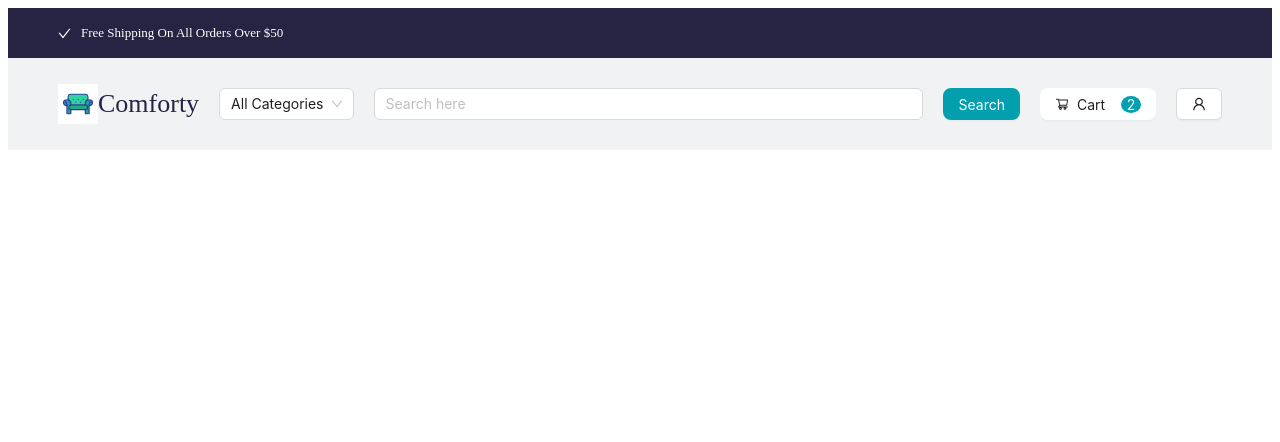
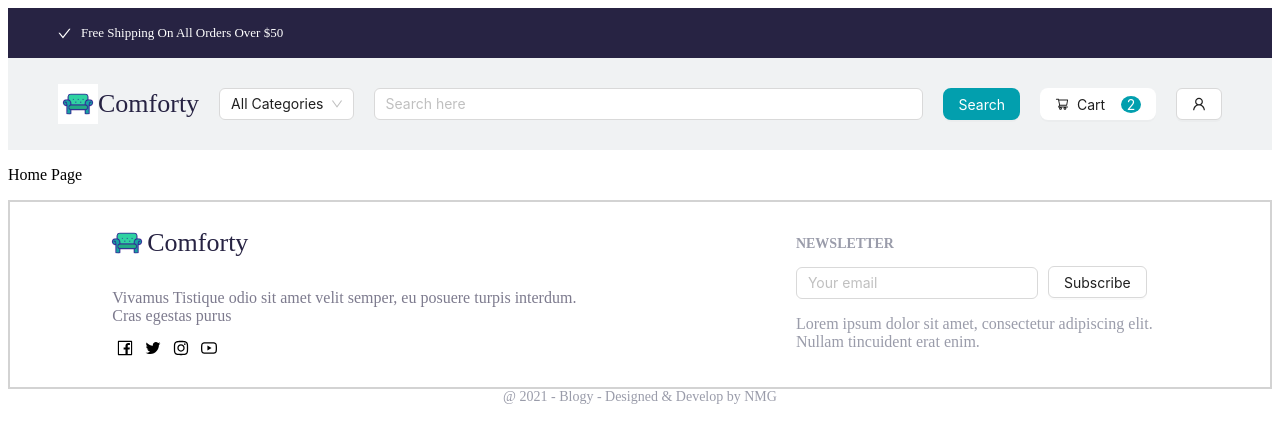
Before and after one commit to Madhurshani-Sivan/my-shopping-app, a React (Vite) app: page / in a window 1280 px wide. Shown: the top 442 px of the page. Built offline with nearby package versions, Linux system fonts and the light colour scheme.

Commit message:
added footer

```diff
--- a/src/App.tsx
+++ b/src/App.tsx
@@ -1,9 +1,13 @@
+import { Footer } from "./components/layout/Footer";
+import { Header } from "./components/layout/Header";
 import { HomePage } from "./components/modules/home/HomePage";
 
 function App() {
   return (
     <>
+      <Header />
       <HomePage />
+      <Footer />
     </>
   );
 }
--- /dev/null
+++ b/src/components/layout/Footer.module.css
@@ -0,0 +1,67 @@
+.footerContent {
+  display: flex;
+  flex-direction: row;
+  align-items: flex-start;
+  justify-content: space-around;
+  border: 2px solid lightgray;
+}
+
+.footerLeft {
+}
+
+.logo {
+  display: flex;
+  flex-direction: row;
+  align-items: center;
+}
+
+img {
+  width: 40px;
+  height: 40px;
+}
+
+.logo p {
+  font-size: 26px;
+  color: #272343;
+}
+
+.leftP {
+  padding: 0;
+  margin: 5px;
+  opacity: 60%;
+  font-size: 16px;
+  color: #272343;
+}
+
+.socialMedia {
+  display: flex;
+  justify-content: space-between;
+  width: 100px;
+  padding: 10px;
+}
+
+.footerRight {
+  padding: 20px;
+  color: #9a9caa;
+}
+
+.footerRight h3 {
+  font-size: 14px;
+}
+
+.subcribe {
+  display: flex;
+  flex-direction: row;
+  justify-content: space-between;
+}
+
+.input {
+  width: min-content;
+  margin-right: 10px;
+}
+
+.copy {
+  color: #9a9caa;
+  font-size: 14px;
+  text-align: center;
+}
--- /dev/null
+++ b/src/components/layout/Footer.tsx
@@ -0,0 +1,51 @@
+import {
+  FacebookOutlined,
+  InstagramOutlined,
+  TwitterOutlined,
+  YoutubeOutlined,
+} from "@ant-design/icons";
+import styles from "./Footer.module.css";
+import logo from "./assets/logo.png";
+import { Button, Input } from "antd";
+
+export const Footer = () => {
+  return (
+    <footer>
+      <div className={styles.footerContent}>
+        <div className={styles.footerLeft}>
+          <div className={styles.logo}>
+            <img src={logo} alt="logo" />
+            <p>Comforty</p>
+          </div>
+          <p className={styles.leftP}>
+            Vivamus Tistique odio sit amet velit semper, eu posuere turpis
+            interdum.
+            <br />
+            Cras egestas purus
+          </p>
+          <div className={styles.socialMedia}>
+            <FacebookOutlined />
+            <TwitterOutlined />
+            <InstagramOutlined />
+            <YoutubeOutlined />
+          </div>
+        </div>
+        <div className={styles.footerRight}>
+          <h3>NEWSLETTER</h3>
+          <div className={styles.subscribe}>
+            <Input placeholder="Your email" className={styles.input} />
+            <Button className={styles.subscribeButton}>Subscribe</Button>
+          </div>
+          <p>
+            Lorem ipsum dolor sit amet, consectetur adipiscing elit.
+            <br />
+            Nullam tincuident erat enim.
+          </p>
+        </div>
+      </div>
+      <div className={styles.copy}>
+        &#x40; 2021 - Blogy - Designed & Develop by NMG
+      </div>
+    </footer>
+  );
+};
--- a/src/components/layout/Header.tsx
+++ b/src/components/layout/Header.tsx
@@ -1,6 +1,5 @@
 import {
   CheckOutlined,
-  SearchOutlined,
   ShoppingCartOutlined,
   UserOutlined,
 } from "@ant-design/icons";
--- a/src/components/modules/home/HomePage.tsx
+++ b/src/components/modules/home/HomePage.tsx
@@ -1,5 +1,3 @@
-import { Header } from "../../layout/Header";
-
 export const HomePage = () => {
-  return <Header />;
+  return <p>Home Page</p>;
 };
```
